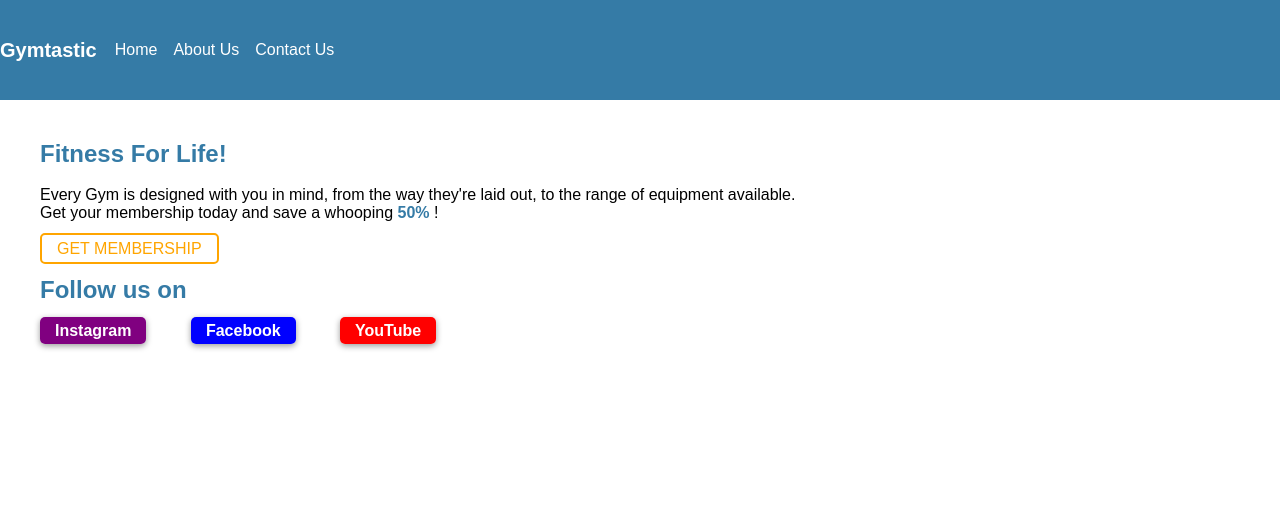
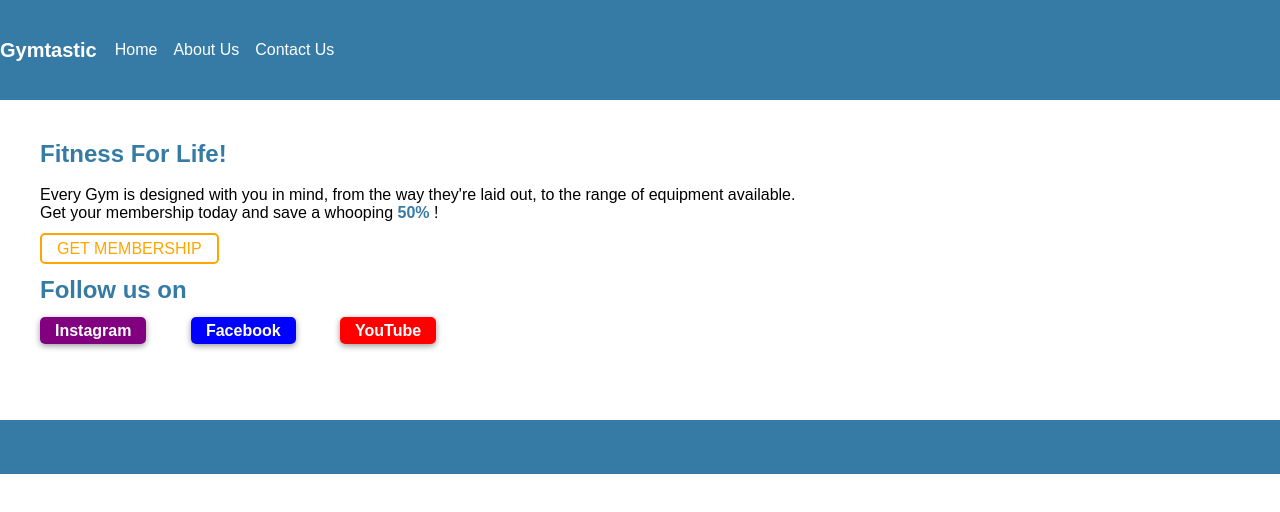
Before and after one commit to RafaelArmelin/boolean-uk-html-scientific-paper, a plain HTML site: page index.html in a window 1280 px wide. Drawn offline with Linux system fonts and the light colour scheme.

Commit message:
added list to the footer

```diff
--- a/index.html
+++ b/index.html
@@ -36,10 +36,15 @@
             <a href="#" class="button-facebook light-shadow button ">Facebook</a>
             <a href="#" class="button-youtube light-shadow button ">YouTube</a>
 
+
         </section>
     </main>
     <footer>
-
+        <ul>
+            <li></li>
+            <li></li>
+            <li></li>
+        </ul>
     </footer>
 </body>
 </html>
```
